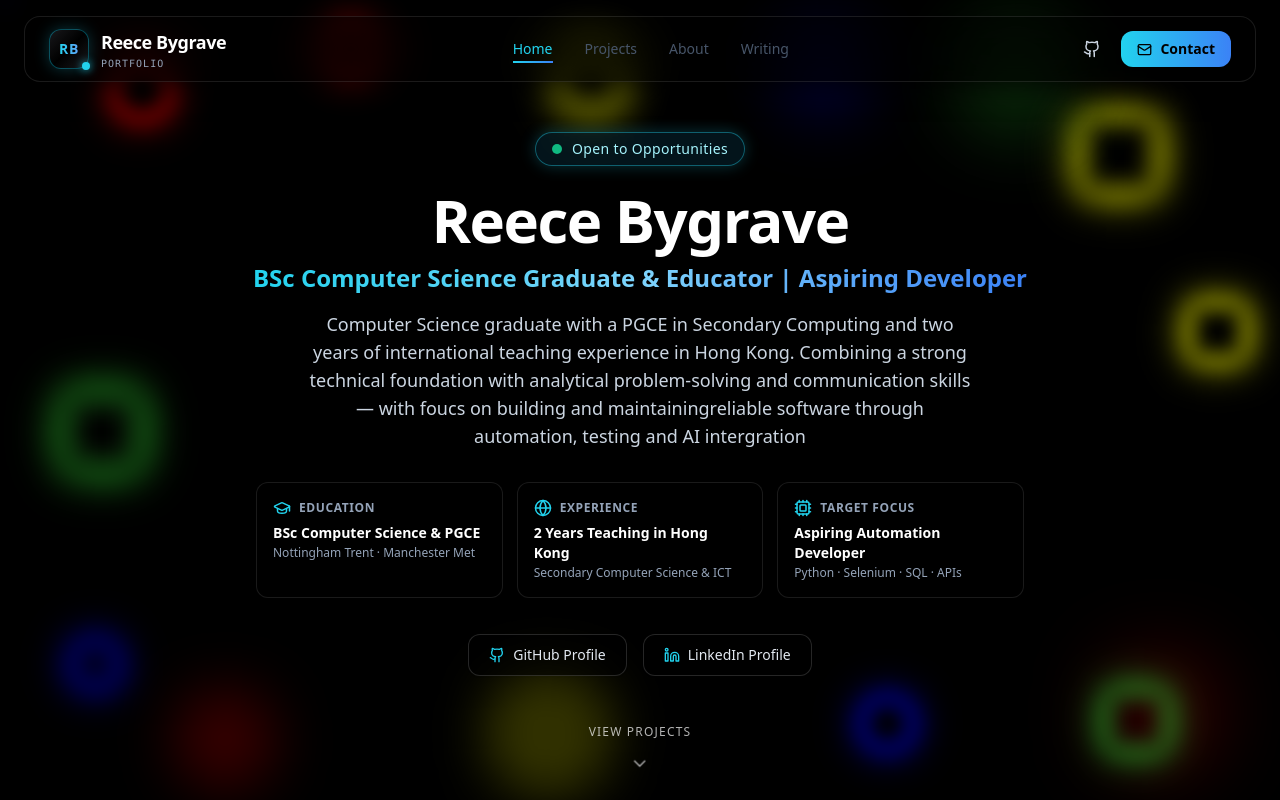
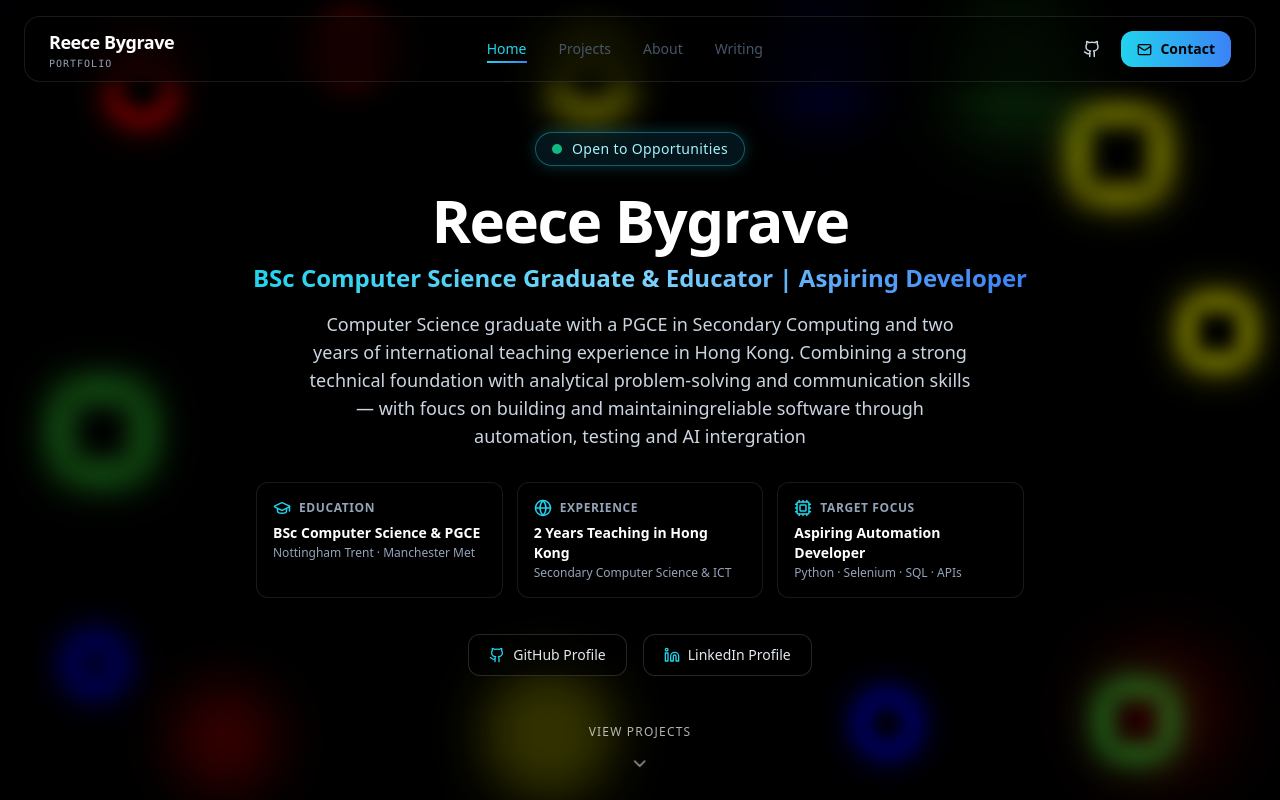
Before and after one commit to Reece-Bygrave/portfolio-reecebygrave, a React (Create React App) app: page / in a window 1280 px wide. Shown: the top 800 px of the page. Built offline with nearby package versions, Linux system fonts and the light colour scheme.

Commit message:
changes to navbar

```diff
--- a/src/components/Navbar.jsx
+++ b/src/components/Navbar.jsx
@@ -20,23 +20,14 @@ export default function Navbar() {
 
           <div className="flex h-16 items-center justify-between px-4 md:px-6">
 
-            {/* Logo / Brand Mark */}
-            <Link to="/" className="flex items-center gap-3 group focus:outline-none">
-              <div className="relative flex items-center justify-center w-10 h-10 rounded-xl bg-gradient-to-br from-zinc-900 via-black to-zinc-900 border border-cyan-500/40 shadow-[0_0_15px_rgba(34,211,238,0.25)] group-hover:border-cyan-400 group-hover:shadow-[0_0_22px_rgba(34,211,238,0.55)] transition-all duration-300">
-                <span className="font-black text-sm tracking-wider bg-gradient-to-r from-cyan-400 to-blue-400 bg-clip-text text-transparent group-hover:scale-105 transition-transform">
-                  RB
-                </span>
-                <span className="absolute -bottom-0.5 -right-0.5 w-2 h-2 rounded-full bg-cyan-400 shadow-[0_0_8px_rgba(34,211,238,0.9)]" />
-              </div>
-
-              <div className="flex flex-col">
-                <span className="font-bold tracking-tight text-base sm:text-lg text-white group-hover:text-transparent group-hover:bg-gradient-to-r group-hover:from-white group-hover:via-cyan-200 group-hover:to-cyan-400 group-hover:bg-clip-text transition-all duration-300">
-                  Reece Bygrave
-                </span>
-                <span className="text-[10px] uppercase font-mono tracking-widest text-slate-400 group-hover:text-cyan-400/80 transition-colors">
-                  Portfolio
-                </span>
-              </div>
+            {/* Brand Title */}
+            <Link to="/" className="flex flex-col focus:outline-none">
+              <span className="font-bold tracking-tight text-base sm:text-lg text-white">
+                Reece Bygrave
+              </span>
+              <span className="text-[10px] uppercase font-mono tracking-widest text-slate-400">
+                Portfolio
+              </span>
             </Link>
 
             {/* Desktop Navigation */}
```
